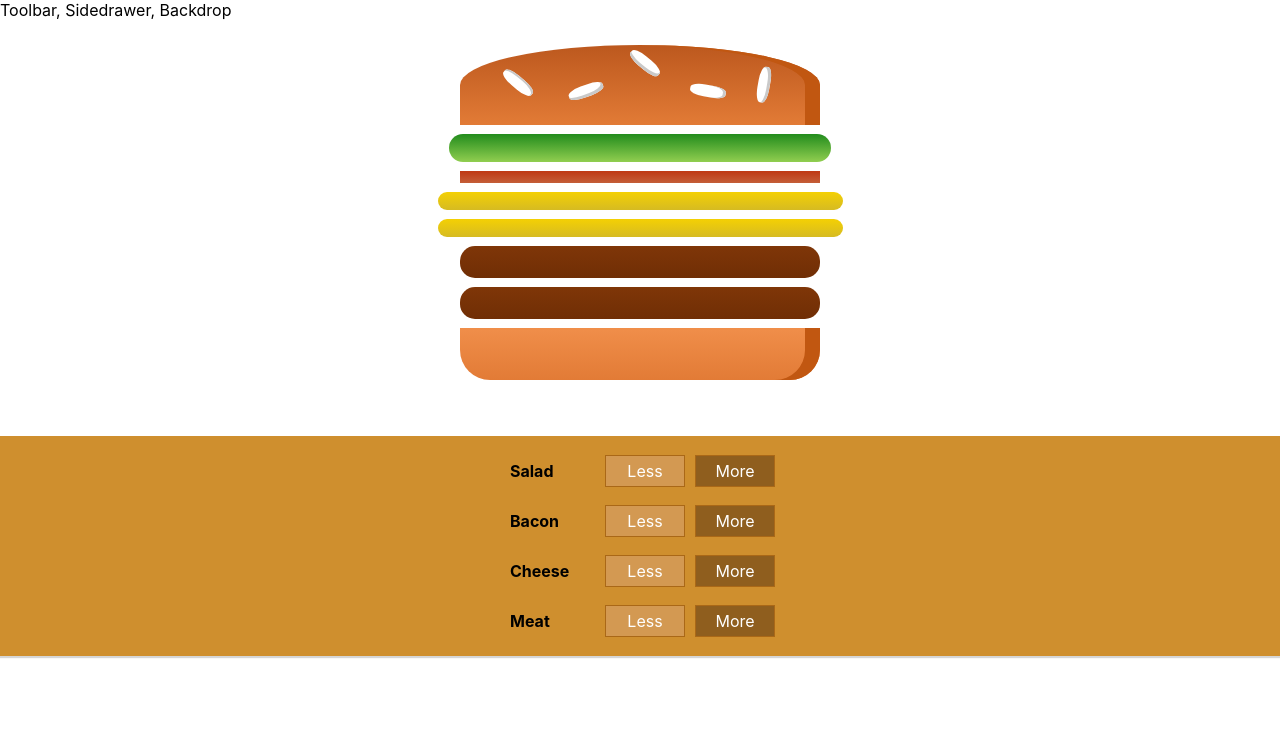
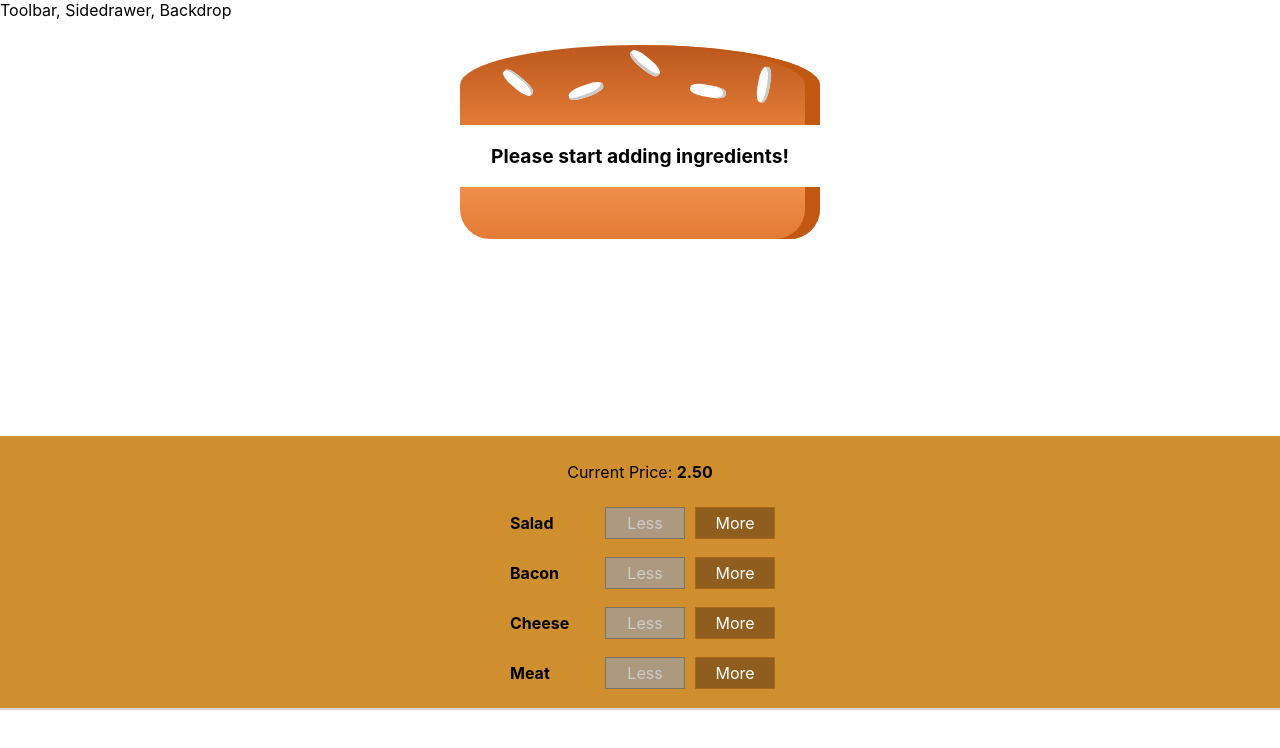
Before and after one commit to DZamora94/the-burger-builder, a React (Create React App) app: page / in a window 1280 px wide. Shown: the top 748 px of the page. Built offline with nearby package versions, Linux system fonts and the light colour scheme.

Commit message:
feat(BurgerBuilder): add and remove ingredients

```diff
--- a/src/components/Burger/BuildControls/BuildControl/BuildControl.tsx
+++ b/src/components/Burger/BuildControls/BuildControl/BuildControl.tsx
@@ -1,14 +1,26 @@
-import React, { FunctionComponent } from "react";
+import React from "react";
 import styles from "./BuildControl.module.scss";
 
 interface BuildControlProps {
   label: string;
+  added: any;
+  removed: any;
+  disabled: boolean;
 }
-const buildControl: FunctionComponent<BuildControlProps> = (props) => (
+
+const buildControl: React.FunctionComponent<BuildControlProps> = (props) => (
   <div className={styles.BuildControl}>
     <div className={styles.Label}>{props.label}</div>
-    <button className={styles.Less}>Less</button>
-    <button className={styles.More}>More</button>
+    <button
+      className={styles.Less}
+      onClick={props.removed}
+      disabled={props.disabled}
+    >
+      Less
+    </button>
+    <button className={styles.More} onClick={props.added}>
+      More
+    </button>
   </div>
 );
 
--- a/src/components/Burger/BuildControls/BuildControls.tsx
+++ b/src/components/Burger/BuildControls/BuildControls.tsx
@@ -1,11 +1,18 @@
-import React, { FunctionComponent } from "react";
+import React from "react";
 import BuildControl from "./BuildControl/BuildControl";
 import styles from "./BuildControls.module.scss";
+
+interface BuildControlProps {
+  ingredientAdded: Function;
+  ingredientRemoved: Function;
+  disabled: { [key: string]: boolean };
+  price: number;
+}
 
 interface Controls {
   label: string;
   type: string;
-}
+};
 
 const controls: Controls[] = [
   { label: "Salad", type: "salad" },
@@ -14,10 +21,17 @@ const controls: Controls[] = [
   { label: "Meat", type: "meat" },
 ];
 
-const buildControls: FunctionComponent<{}> = (props) => (
+const buildControls: React.FunctionComponent<BuildControlProps> = (props) => (
   <div className={styles.BuildControls}>
+    <p>Current Price: <strong>{props.price.toFixed(2)}</strong></p>
     {controls.map((control) => (
-      <BuildControl key={control.label} label={control.label} />
+      <BuildControl
+        key={control.label}
+        label={control.label}
+        added={() => props.ingredientAdded(control.type)}
+        removed={() => props.ingredientRemoved(control.type)}
+        disabled={props.disabled[control.type]}
+      />
     ))}
   </div>
 );
--- a/src/components/Burger/Burger.tsx
+++ b/src/components/Burger/Burger.tsx
@@ -1,5 +1,3 @@
-import { FunctionComponent } from "react";
-
 import React from "react";
 import styles from "./Burger.module.scss";
 import BurgerIngredient from "./BurgerIngredient/BurgerIngredient";
@@ -8,7 +6,7 @@ interface BurgerProps {
   ingredients: { [key: string]: number };
 }
 
-const burger: FunctionComponent<BurgerProps> = (props) => {
+const burger: React.FunctionComponent<BurgerProps> = (props) => {
   let ingredientsJsx = Object.keys(props.ingredients)
     .map((ingKey: string) => {
       return [...Array(props.ingredients[ingKey])].map((_, i: number) => {
--- a/src/containers/BurgerBuilder.tsx
+++ b/src/containers/BurgerBuilder.tsx
@@ -3,21 +3,72 @@ import Aux from "../hoc/Auxiliary";
 import Burger from "../components/Burger/Burger";
 import BuildControls from "../components/Burger/BuildControls/BuildControls";
 
+const INGREDIENT_PRICES: { [key: string]: number } = {
+  salad: 0.5,
+  bacon: 1.5,
+  cheese: 1,
+  meat: 2,
+};
+
 class BurgerBuilder extends React.Component {
   state = {
     ingredients: {
-      salad: 1,
-      bacon: 1,
-      cheese: 2,
-      meat: 2,
+      salad: 0,
+      bacon: 0,
+      cheese: 0,
+      meat: 0,
     },
+    totalPrice: 2.5,
+  };
+
+  private addIngredientHandler = (type: string) => {
+    const ingredients: { [key: string]: number } = this.state.ingredients;
+    const oldCount: number = ingredients[type];
+    const newCount: number = oldCount + 1;
+    const newIngredients: { [key: string]: number } = {
+      ...this.state.ingredients,
+    };
+    newIngredients[type] = newCount;
+    const priceAddition: number = INGREDIENT_PRICES[type];
+    const oldPrize: number = this.state.totalPrice;
+    const newPrice: number = oldPrize + priceAddition;
+    this.setState({ totalPrice: newPrice, ingredients: newIngredients });
+  };
+
+  private removeIngredientHandler = (type: string) => {
+    const ingredients: { [key: string]: number } = this.state.ingredients;
+    const oldCount: number = ingredients[type];
+    if (oldCount <= 0) {
+      return;
+    }
+    const newCount: number = oldCount - 1;
+    const newIngredients: { [key: string]: number } = {
+      ...this.state.ingredients,
+    };
+    newIngredients[type] = newCount;
+    const priceDeduction: number = INGREDIENT_PRICES[type];
+    const oldPrize: number = this.state.totalPrice;
+    const newPrice: number = oldPrize - priceDeduction;
+    this.setState({ totalPrice: newPrice, ingredients: newIngredients });
   };
 
   render() {
+    const ingredients: { [key: string]: number } = this.state.ingredients;
+    let disableInfo: { [key: string]: boolean } = { meat: false };
+
+    for (let key in ingredients) {
+      disableInfo[key] = ingredients[key] <= 0;
+    }
+
     return (
       <Aux>
         <Burger ingredients={this.state.ingredients} />
-        <BuildControls />
+        <BuildControls
+          ingredientAdded={this.addIngredientHandler}
+          ingredientRemoved={this.removeIngredientHandler}
+          disabled={disableInfo}
+          price={this.state.totalPrice}
+        />
       </Aux>
     );
   }
```
